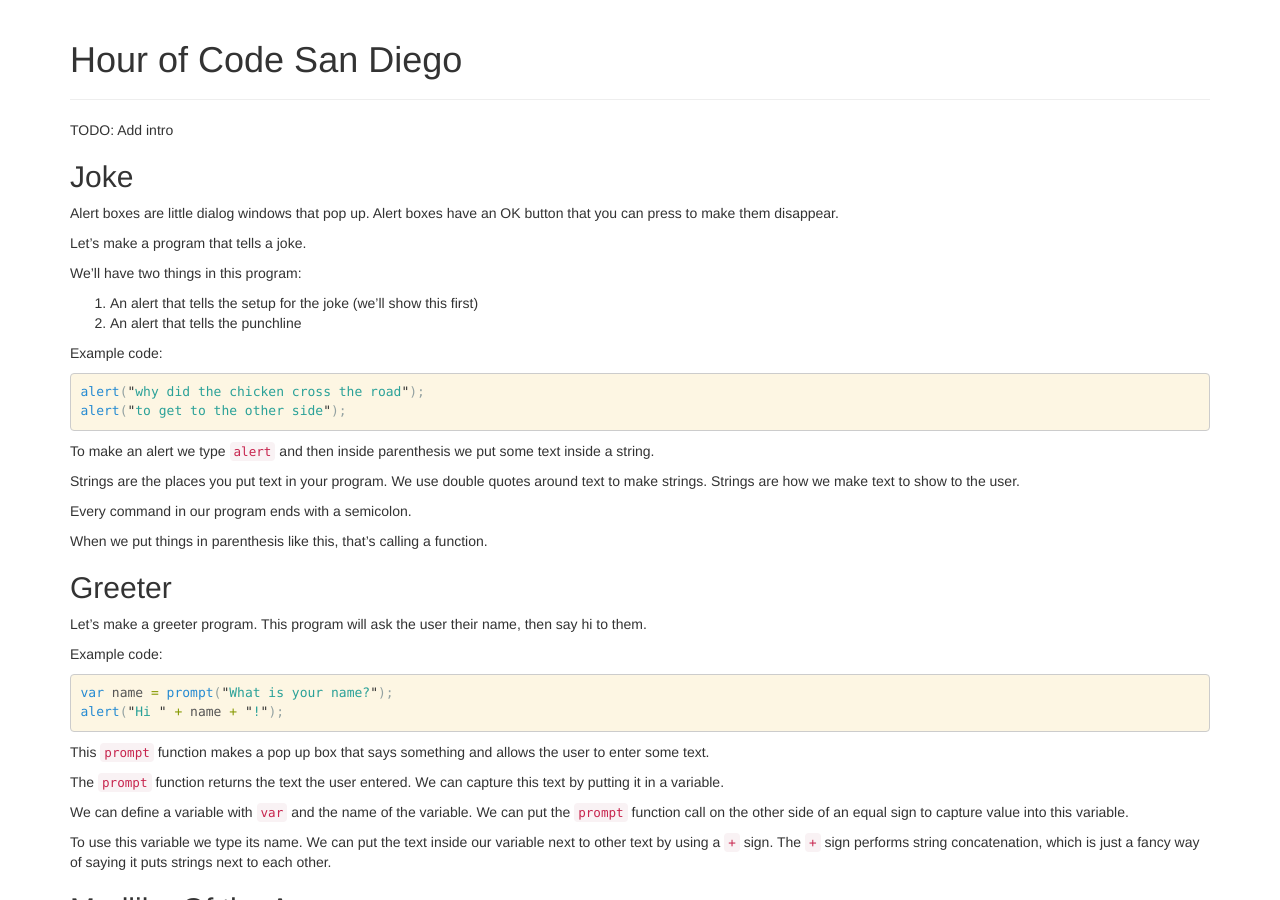
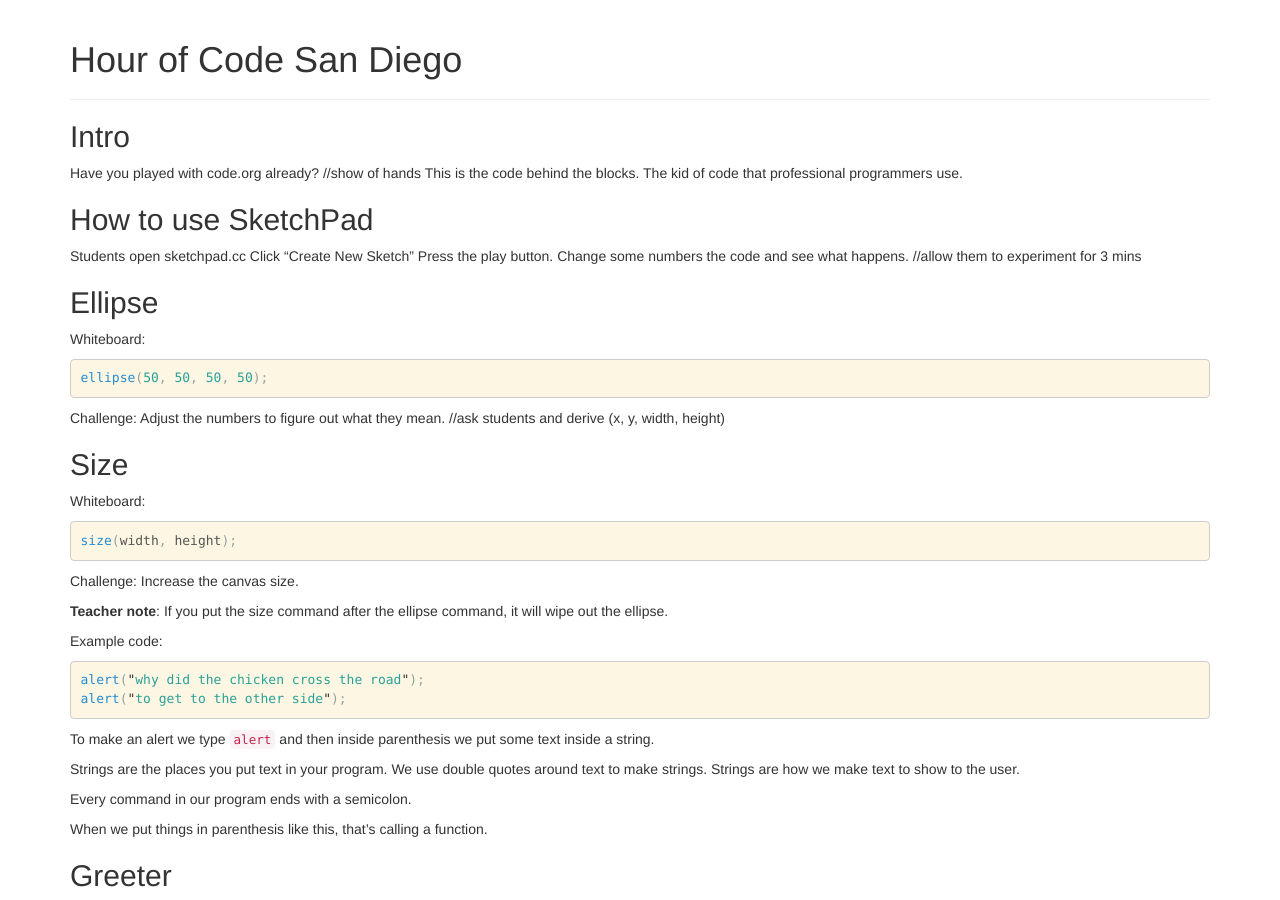
Before and after one commit to jointheleague/hour-of-code-kids, a Jekyll site: the page built from index.md, in a window 1280 px wide and 900 px high. Built offline with Jekyll 4.4.1, drawn with Linux system fonts in a browser that asks for light colours; Markdown is read by kramdown in place of the engine named in the settings.

Commit message:
workshop flow in progress

````diff
--- a/index.md
+++ b/index.md
@@ -2,20 +2,35 @@
 layout: default
 ---
 
-TODO: Add intro
+Intro
+----
+Have you played with code.org already?	//show of hands
+This is the code behind the blocks. The kid of code that professional programmers use.
 
+How to use SketchPad
+--------------------
+Students open sketchpad.cc
+Click “Create New Sketch”
+Press the play button.
+Change some numbers the code and see what happens. //allow them to experiment for 3  mins
 
-Joke
+Ellipse
+-------
+Whiteboard:
+```js
+ellipse(50, 50, 50, 50);
+```
+Challenge: Adjust the numbers to figure out what they mean.	//ask students and derive (x, y, width, height)
+
+Size
 ----
+Whiteboard:
+```js
+size(width, height);
+```
+Challenge: Increase the canvas size.
 
-Alert boxes are little dialog windows that pop up.  Alert boxes have an OK button that you can press to make them disappear.
-
-Let's make a program that tells a joke.
-
-We'll have two things in this program:
-
-1. An alert that tells the setup for the joke (we'll show this first)
-2. An alert that tells the punchline
+**Teacher note**: If you put the size command after the ellipse command, it will wipe out the ellipse.
 
 Example code:
 
````
